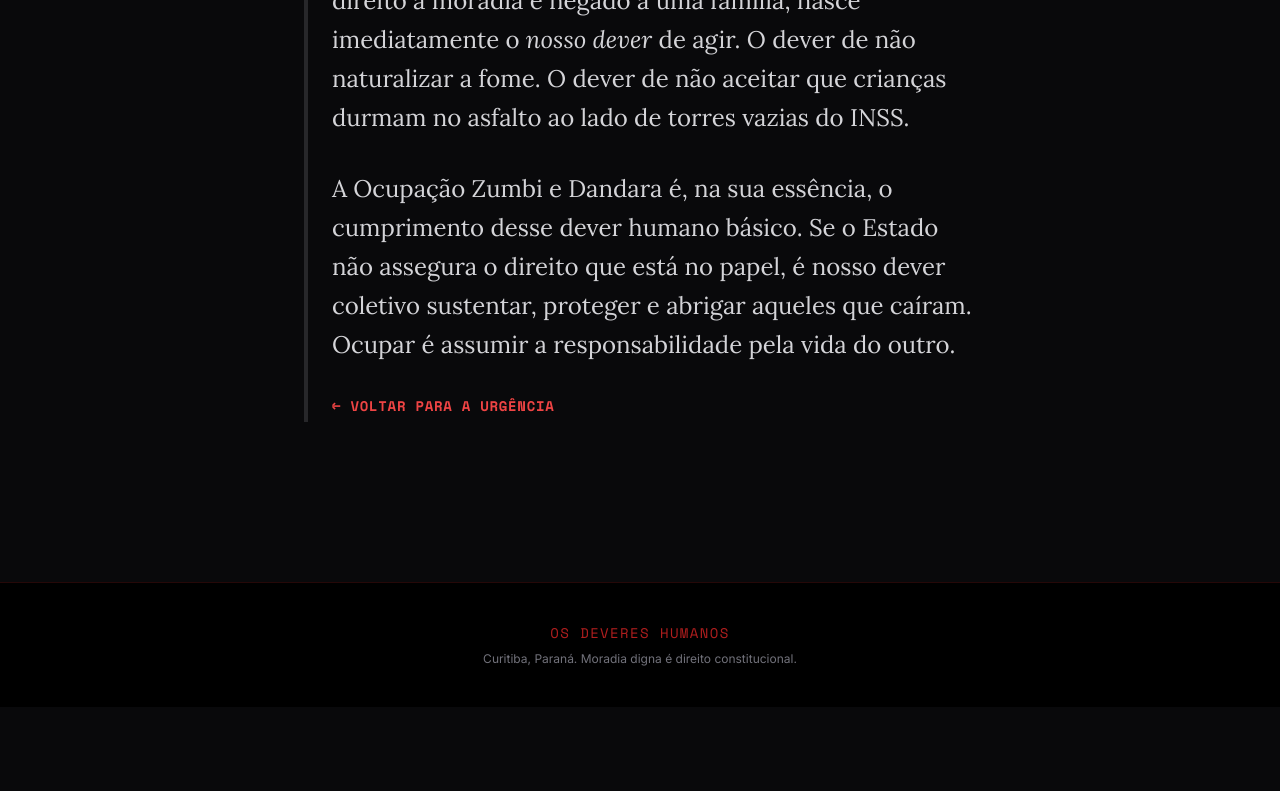
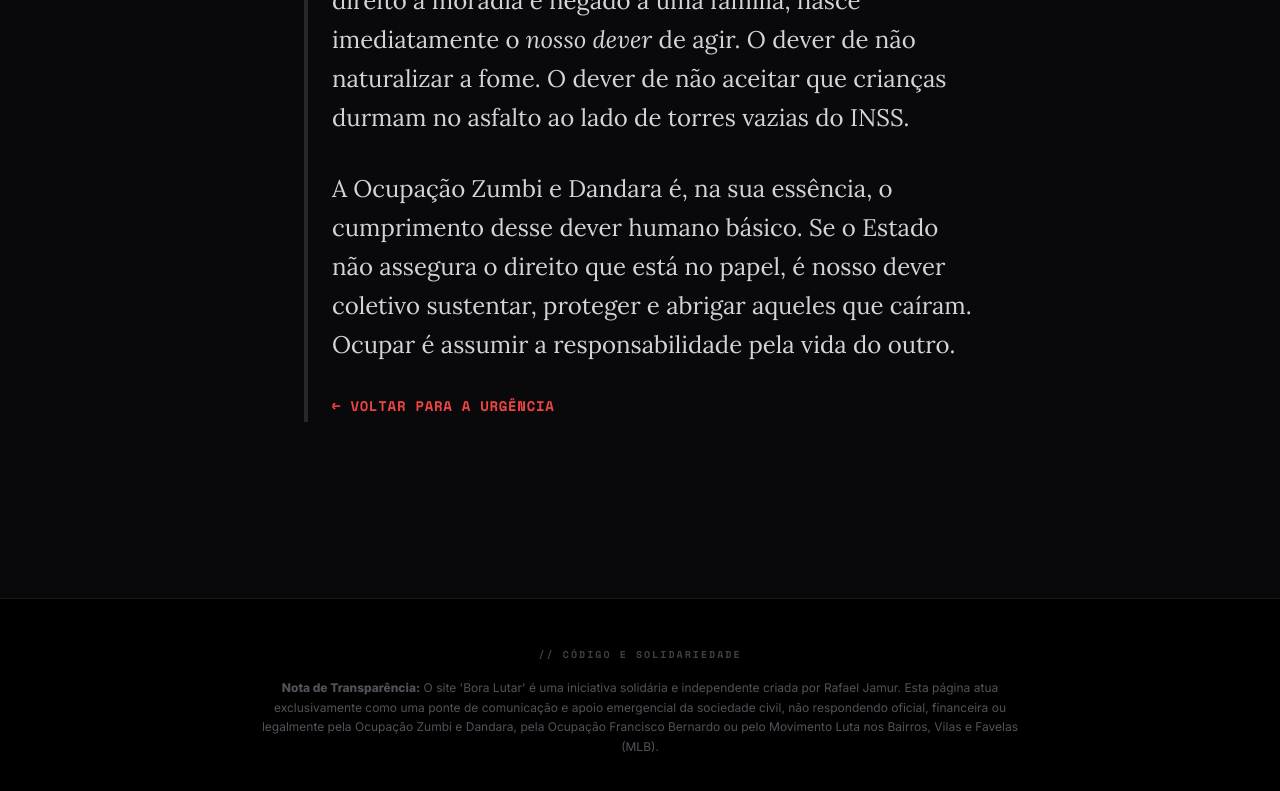
Before and after one commit to rjamur/boralutar, a Jekyll site: the page built from zumbiedandara/deveres-humanos.html, in a window 1280 px wide and 900 px high, scrolled down 1275 px. Shown: the top 791 px of the window. Built offline with Jekyll 4.4.1, drawn with Linux system fonts in a browser that asks for light colours; nearby versions of some CDN libraries.

Commit message:
Atualizar o ocupacao.html

```diff
--- a/_layouts/ocupacao.html
+++ b/_layouts/ocupacao.html
@@ -73,12 +73,21 @@ layout: base
         </div>
     </main>
 
-    <footer class="w-full border-t border-red-900/30 py-10 px-6 text-center mt-12 bg-black">
-        <p class="font-tech text-sm text-red-600/80 uppercase tracking-widest mb-2">
-            {{ page.title }}
+    <!-- O ESCUDO (Rodapé de Transparência e Proteção Legal) -->
+<footer class="w-full bg-black border-t border-zinc-900 py-12 px-6 mt-16">
+    <div class="max-w-4xl mx-auto flex flex-col items-center text-center">
+
+        <!-- Assinatura visual sutil -->
+        <div class="font-tech text-[10px] text-zinc-700 tracking-[0.2em] uppercase font-bold mb-4">
+            // Código e Solidariedade
+        </div>
+
+        <!-- O Disclaimer Obrigatório -->
+        <p class="font-ui text-xs text-zinc-600 leading-relaxed max-w-3xl">
+            <strong>Nota de Transparência:</strong> O site 'Bora Lutar' é uma iniciativa solidária e independente criada por Rafael Jamur. Esta página atua exclusivamente como uma ponte de comunicação e apoio emergencial da sociedade civil, não respondendo oficial, financeira ou legalmente pela Ocupação Zumbi e Dandara, pela Ocupação Francisco Bernardo ou pelo Movimento Luta nos Bairros, Vilas e Favelas (MLB).
         </p>
-        <p class="font-ui text-xs text-zinc-500">
-            Curitiba, Paraná. Moradia digna é direito constitucional.
-        </p>
-    </footer>
+
+    </div>
+</footer>
+
 </div>
```
